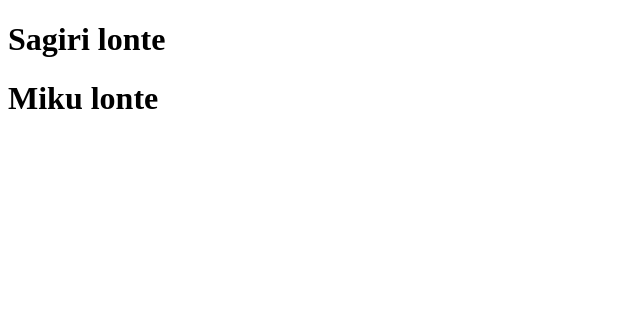
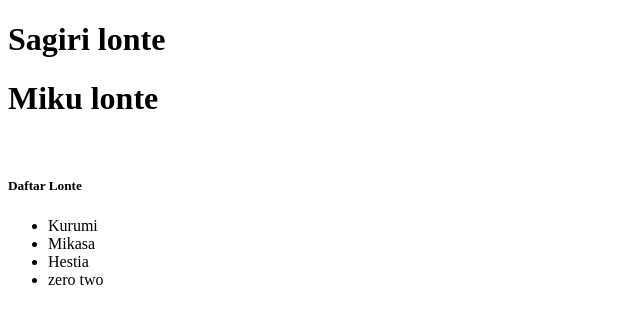
Before and after one commit to wibucode02/main-github, a plain HTML site: page index.html in a window 1280 px wide. Shown: the whole page, without its empty margins (0-640 px from the left). Drawn offline with Linux system fonts and the light colour scheme.

Commit message:
daftar lonte

```diff
--- a/index.html
+++ b/index.html
@@ -9,6 +9,14 @@
 
     <h1> Sagiri lonte</h1>
     <h1> Miku lonte</h1>
+    <br>
+    <h5> Daftar Lonte</h5>
+    <ul>
+        <li> Kurumi </li>
+        <li> Mikasa </li>
+        <li> Hestia </li>
+        <li> zero two </li>
+    </ul>
 
 </body>
 </html>
```
